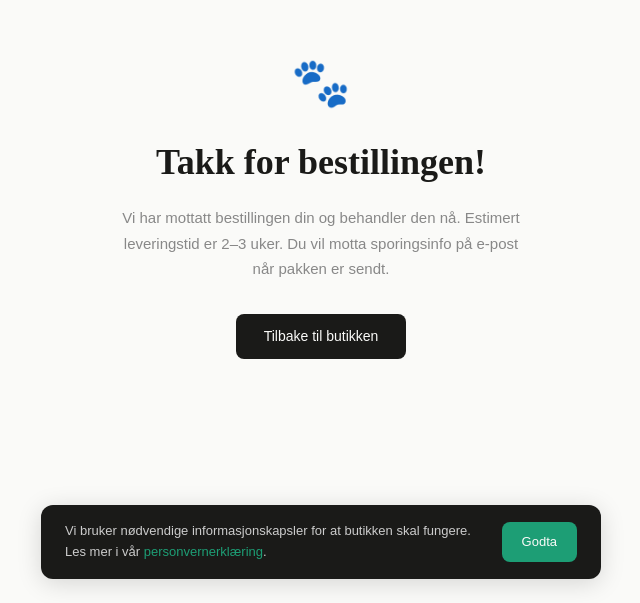
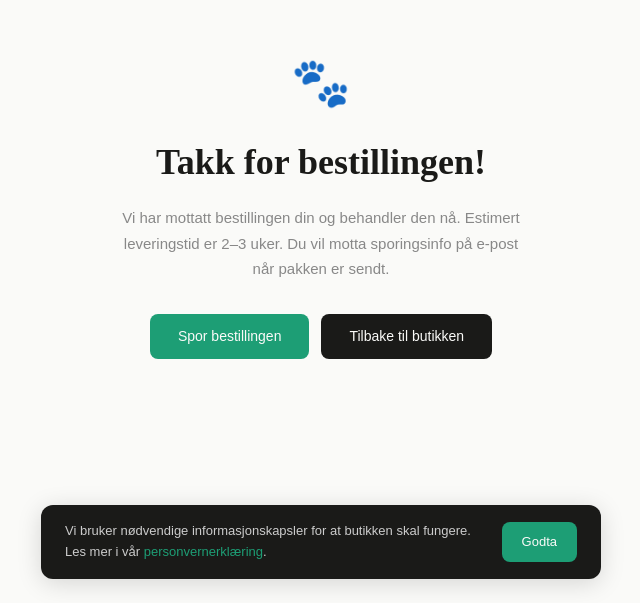
Before and after one commit to Mrinfinety/FjordFur, a Next.js app: page /takk in a window 1280 px wide. Shown: the part 197-800 px from the top of the page, without its empty margins (319-959 px from the left). Built offline with nearby package versions, Linux system fonts and the light colour scheme.

Commit message:
Legg til sporingslenke på takk-siden
Co-Authored-By: Claude Sonnet 4.6 <noreply@anthropic.com>

```diff
--- a/app/takk/page.tsx
+++ b/app/takk/page.tsx
@@ -23,9 +23,14 @@ export default function Takk() {
           ? 'We have received your order and are processing it now. Estimated delivery time is 2–3 weeks. You will receive tracking information by email once your parcel has been shipped.'
           : 'Vi har mottatt bestillingen din og behandler den nå. Estimert leveringstid er 2–3 uker. Du vil motta sporingsinfo på e-post når pakken er sendt.'}
       </p>
-      <a href="/" style={{ marginTop: '16px', background: '#1a1a18', color: '#fafaf8', padding: '12px 28px', borderRadius: '8px', textDecoration: 'none', fontSize: '14px', fontWeight: 500 }}>
-        {lang === 'en' ? 'Back to store' : 'Tilbake til butikken'}
-      </a>
+      <div style={{ display: 'flex', gap: '12px', marginTop: '16px', flexWrap: 'wrap', justifyContent: 'center' }}>
+        <a href="/sporing" style={{ background: '#1D9E75', color: '#fafaf8', padding: '12px 28px', borderRadius: '8px', textDecoration: 'none', fontSize: '14px', fontWeight: 500 }}>
+          {lang === 'en' ? 'Track your order' : 'Spor bestillingen'}
+        </a>
+        <a href="/" style={{ background: '#1a1a18', color: '#fafaf8', padding: '12px 28px', borderRadius: '8px', textDecoration: 'none', fontSize: '14px', fontWeight: 500 }}>
+          {lang === 'en' ? 'Back to store' : 'Tilbake til butikken'}
+        </a>
+      </div>
     </div>
   );
 }
```
